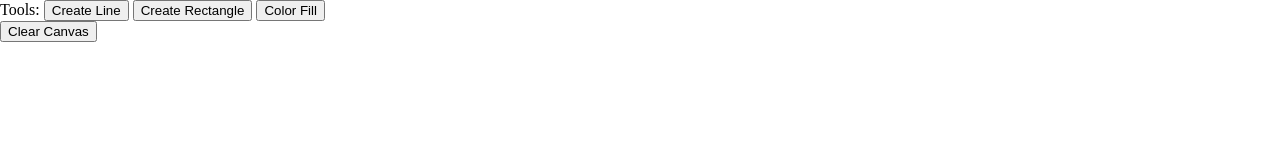
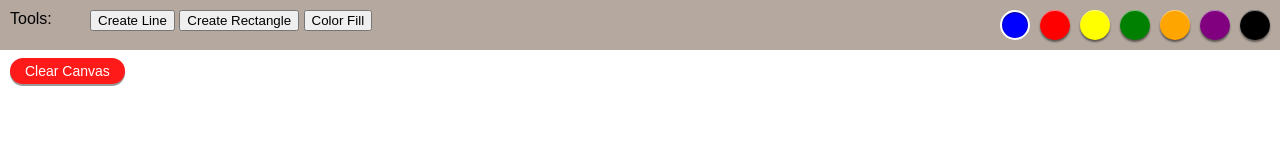
Before and after one commit to PatrickShea814-zz/DrawingTool, a plain HTML site: page index.html in a window 1280 px wide. Drawn offline with Linux system fonts and the light colour scheme.

Commit message:
restarted, new tools, new files.

```diff
--- /dev/null
+++ b/assets/css/style.css
@@ -0,0 +1,74 @@
+/*adds to the inside of the divs*/
+
+* {
+    box-sizing: border-box;
+    font-family: sans-serif;
+    user-select: none;
+    -webkit-user-select: none;
+}
+
+/*color toolbar*/
+
+#toolbar {
+    width: 100%;
+    height: 50px;
+    padding: 10px;
+    position: fixed;
+    top: 0;
+    background-color: #b5a89f;
+}
+
+/*clear canvas*/
+
+#clearCanvas {
+    margin-top: 30px;
+    display: inline-block;
+    padding: 5px 15px;
+    font-size: 14px;
+    cursor: pointer;
+    text-align: center;
+    text-decoration: none;
+    outline: none;
+    color: #fff;
+    background-color: #ff1a1a;
+    border: none;
+    border-radius: 18px;
+    box-shadow: 0px 2px #999;
+}
+
+#clearCanvas:active {
+    transform: translateY(2px);
+}
+
+/*controls to alter line thickness*/
+
+.size {
+    position: relative;
+}
+
+.toolcontrols {
+    position: absolute;
+    left: 80px;
+}
+
+/* color palette options */
+
+#colors {
+    float: right;
+    cursor: pointer;
+}
+
+.palette {
+    width: 30px;
+    height: 30px;
+    border-radius: 15px;
+    display: inline-block;
+    box-shadow: inset 0px 1px 0px rgba(255, 255, 255, 0.5), 0px 2px 2px rgba(0, 0, 0, 0.5);
+    margin-left: 10px;
+    /* margin-top: -15px; */
+}
+
+.palette.active {
+    border: 2px solid white;
+    box-shadow: inset 0px 1px 2px rgba(0, 0, 0, 0.5);
+}
--- a/index.html
+++ b/index.html
@@ -4,7 +4,7 @@
 <head>
     <meta charset="UTF-8">
     <title>Drawing Tool</title>
-    <link rel="stylesheet" type="text/css" href="Assets/css/master.css">
+    <link rel="stylesheet" type="text/css" href="Assets/css/style.css">
 
 </head>
 
@@ -14,10 +14,10 @@
         <div id="tools" class="size">
             Tools: <span id="selected-tool"></span>
             <!-- decreased radius and increased radius id's -->
-            <span class="radcontrols">
-                <button id="create-line" class="tool-control">Create Line</button>
-                <button id="create-rectangle" class="tool-control">Create Rectangle</button>
-                <button id="color-fill" class="tool-control">Color Fill</button>
+            <span class="toolcontrols">
+                <button id="create-line" class="toolbox">Create Line</button>
+                <button id="create-rectangle" class="toolbox">Create Rectangle</button>
+                <button id="color-fill" class="toolbox">Color Fill</button>
             </span>
             <div id="colors">
             </div>
@@ -32,7 +32,6 @@
 
     </canvas>
     <script src="JavaScript/main.js"></script>
-    <script src="JavaScript/radius.js"></script>
     <script src="JavaScript/colors.js"></script>
 
 </body>
--- a/javascript/colors.js
+++ b/javascript/colors.js
@@ -1,14 +1,15 @@
-//array to create color palette
+// Color Palette Array
 let colors = ['blue', 'red', 'yellow', 'green', 'orange', 'purple', 'black'];
 
-let setSwatch = (e) => {
-    //identify swatch
-    let swatch = e.target;
+
+let setPalette = (event) => {
+    //identify palette
+    let palette = event.target;
     //set color
-    setColor(swatch.style.backgroundColor);
+    setColor(palette.style.backgroundColor);
     //give active class
     //leave space in active to separate classes
-    swatch.className += ' active ';
+    palette.className += ' active ';
 }
 
 
@@ -17,17 +18,17 @@ let setColor = (color) => {
     context.strokeStyle = color;
     let active = document.getElementsByClassName('active')[0];
     if (active) {
-        active.className = 'swatch';
+        active.className = 'palette';
     }
 }
 
 
 for (let i = 0, n = colors.length; i < n; i++) {
-    let swatch = document.createElement('div');
-    swatch.className = 'swatch';
-    swatch.style.backgroundColor = colors[i];
-    swatch.addEventListener('click', setSwatch);
-    document.getElementById('colors').appendChild(swatch);
+    let palette = document.createElement('div');
+    palette.className = 'palette';
+    palette.style.backgroundColor = colors[i];
+    palette.addEventListener('click', setPalette);
+    document.getElementById('colors').appendChild(palette);
 }
 
-setSwatch({ target: document.getElementsByClassName('swatch')[0] });
+setPalette({ target: document.getElementsByClassName('palette')[0] });
```
